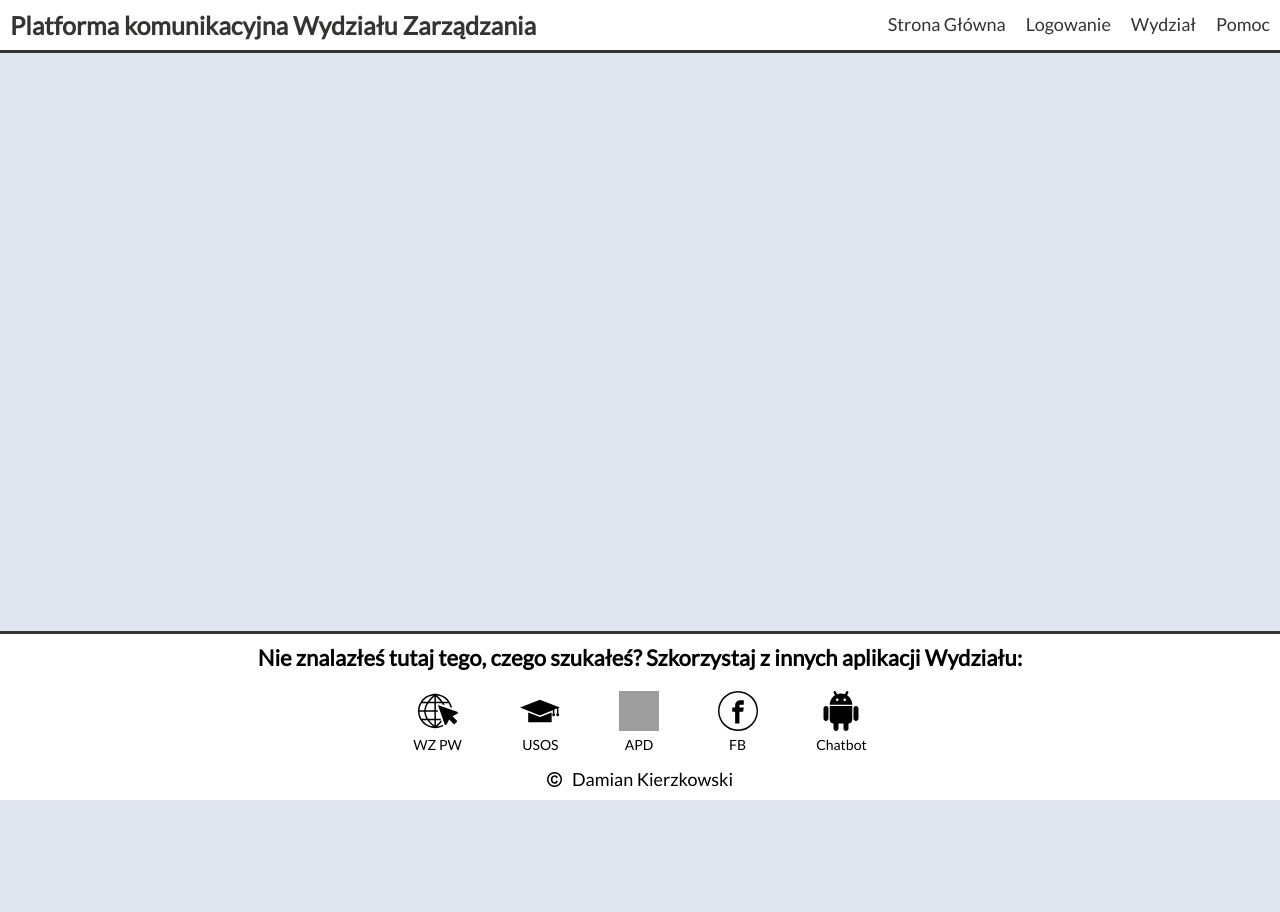
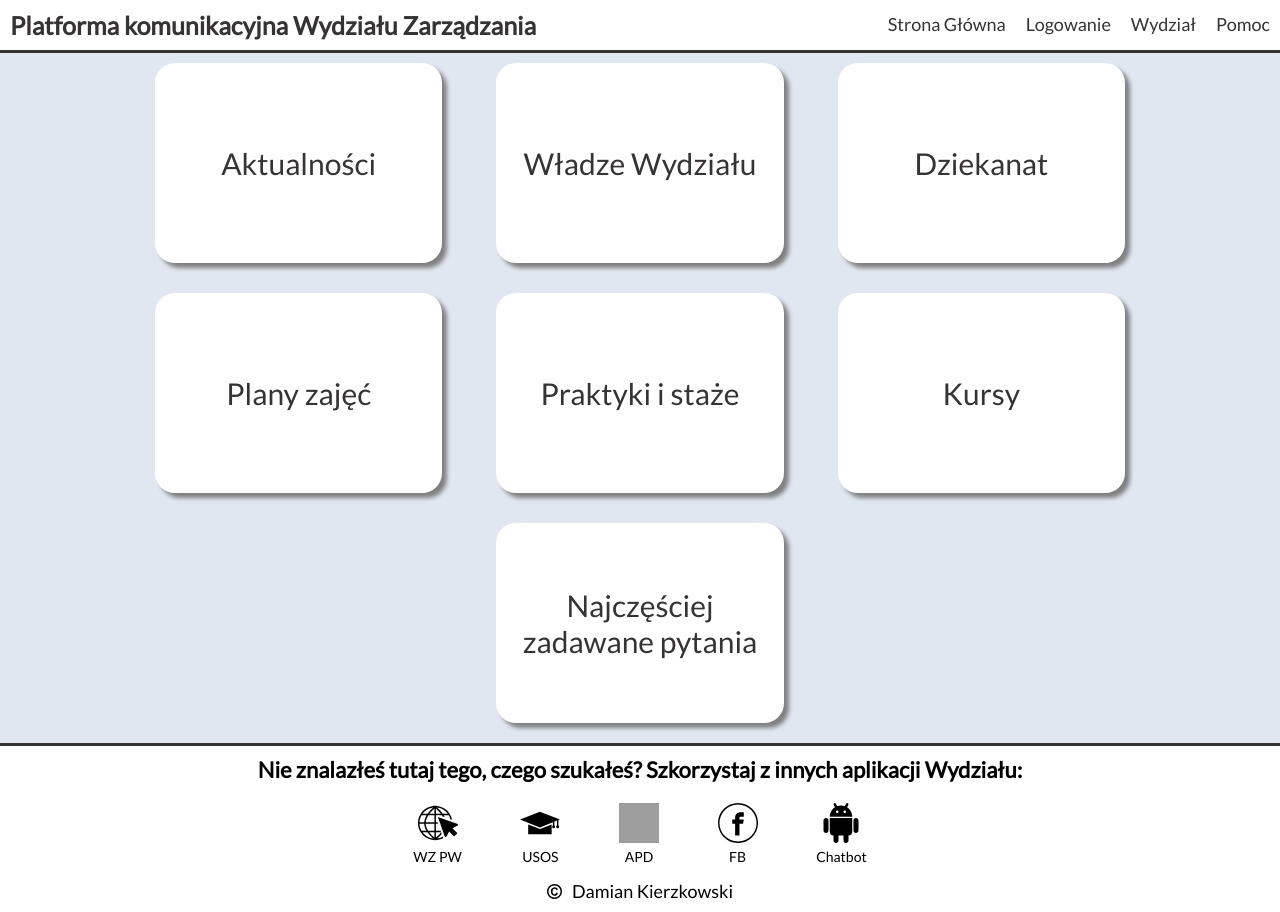
Before and after one commit to damian08k/Communication-Platform, a React (Create React App) app: page /wydzial in a window 1280 px wide. Before the commit the page ends 800 px from the top, so only its background shows below. Built offline with nearby package versions, Linux system fonts and the light colour scheme; grey boxes are pictures that could not be loaded.

Commit message:
Create faculty menu options

```diff
--- a/src/components/styled/Containers.js
+++ b/src/components/styled/Containers.js
@@ -112,10 +112,35 @@ export const ContentContainer = styled.div`
         flex-basis: 50%;
       }
     `}
+
+  ${props =>
+    props.faculty &&
+    css`
+      display: flex;
+      justify-content: center;
+      align-items: center;
+      height: 200px;
+      flex-grow: 1;
+
+      .faculty-option-name {
+        font-size: 3rem;
+        text-align: center;
+        color: ${black};
+      }
+    `}
 `;
 
 export const FlexContainer = styled.div`
   display: flex;
   justify-content: space-around;
   flex-wrap: wrap;
+
+  .faculty-menu-options {
+    width: 300px;
+    text-decoration: none;
+
+    @media ${mobileXMedium} {
+      width: 30%;
+    }
+  }
 `;
--- /dev/null
+++ b/src/pages/Faculty.js
@@ -0,0 +1,55 @@
+import React, { Fragment } from 'react';
+import { NavLink } from 'react-router-dom';
+
+import { ContentContainer, FlexContainer } from '../components/styled/Containers';
+
+const facultyMenu = [
+  {
+    id: '1',
+    link: '/wydzial/aktualnosci',
+    name: 'Aktualności',
+  },
+  {
+    id: '2',
+    link: '/wydzial/wladze',
+    name: 'Władze Wydziału',
+  },
+  {
+    id: '3',
+    link: '/wydzial/dziekanat',
+    name: 'Dziekanat',
+  },
+  {
+    id: '4',
+    link: '/wydzial/plany-zajec',
+    name: 'Plany zajęć',
+  },
+  {
+    id: '5',
+    link: '/wydzial/praktyki-i-staze',
+    name: 'Praktyki i staże',
+  },
+  {
+    id: '6',
+    link: '/wydzial/kursy',
+    name: 'Kursy',
+  },
+  {
+    id: '7',
+    link: '/wydzial/faq',
+    name: 'Najczęściej zadawane pytania',
+  },
+];
+
+const Faculty = () => {
+  const showFacultyMenuOptions = facultyMenu.map(menuOption => (
+    <NavLink to={menuOption.link} key={menuOption.id} className="faculty-menu-options">
+      <ContentContainer faculty>
+        <p className="faculty-option-name">{menuOption.name}</p>
+      </ContentContainer>
+    </NavLink>
+  ));
+  return <FlexContainer>{showFacultyMenuOptions}</FlexContainer>;
+};
+
+export default Faculty;
--- a/src/pages/Page.js
+++ b/src/pages/Page.js
@@ -1,6 +1,7 @@
 import React from 'react';
 import { Switch, Route } from 'react-router-dom';
 
+import Faculty from './Faculty';
 import Help from './Help';
 import Main from './Main';
 
@@ -8,6 +9,7 @@ const Page = () => {
   return (
     <Switch>
       <Route exact path="/" component={Main} />
+      <Route path="/wydzial" component={Faculty} />
       <Route path="/pomoc" component={Help} />
     </Switch>
   );
```
